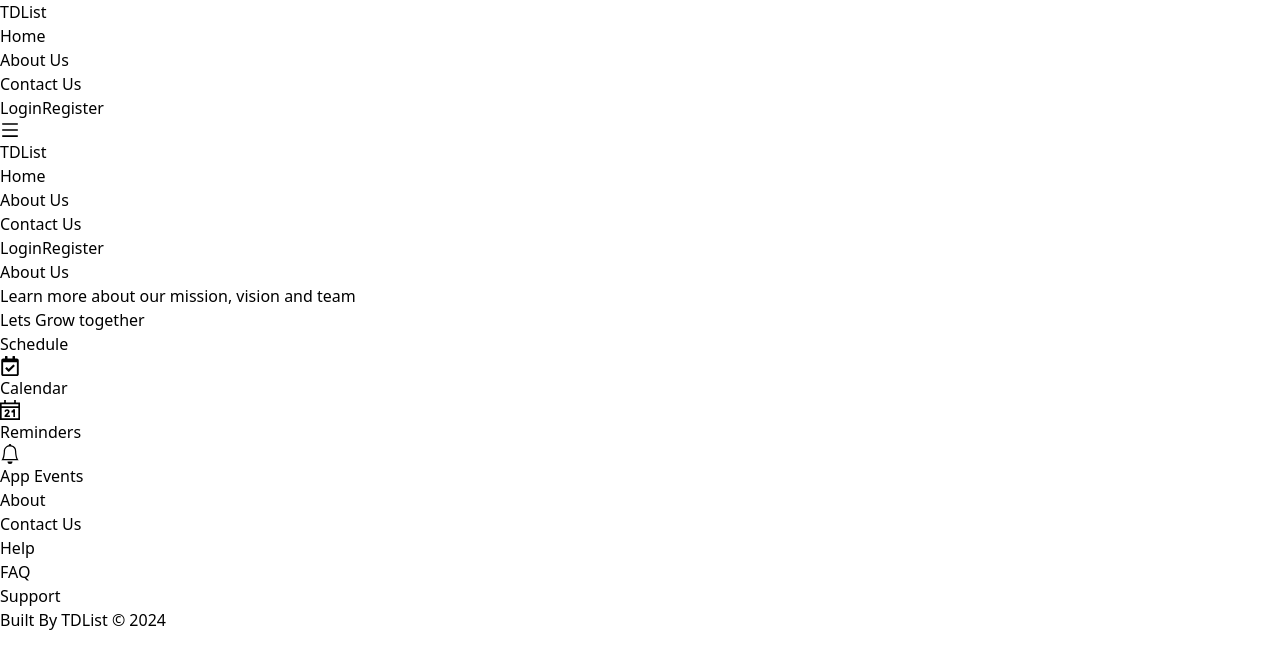
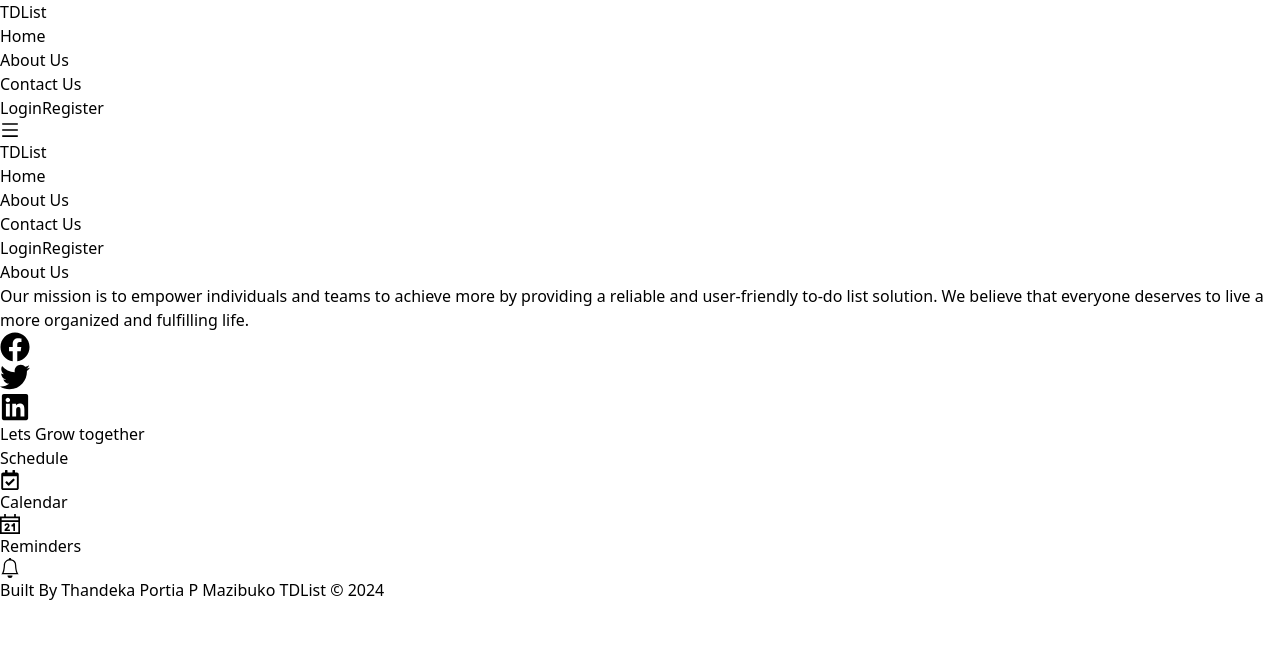
Before and after one commit to Thandekaportiap/To-Do-List-App, a React (Vite) app in the folder frontend/: page /about-us in a window 1280 px wide. Shown: the top 668 px of the page. Built offline with nearby package versions, Linux system fonts and the light colour scheme.

Commit message:
todolist

```diff
--- a/frontend/src/components/Footer.jsx
+++ b/frontend/src/components/Footer.jsx
@@ -9,33 +9,23 @@ const footer = () => {
         <footer className="bg-black text-gray-200 py-8 px-4">
       <div className="container mx-auto flex flex-wrap">
         <div className="w-full lg:w-1/4 ssm:w-1/2">
-          <h4 className="font-semibold mb-4 text-6xl">Lets Grow together</h4>
+          <h4 className="font-semibold mb-4 text-5xl">Lets Grow together</h4>
 
 
         </div>
         <div className="w-full lg:w-1/4 ssm:w-1/2">
-          <h4 className="text-lg font-semibold mb-4">Schedule<FaRegCalendarCheck size={20}/></h4>
-          <p className="mb-4">Calendar<GrSchedule size={20}/></p>
-          <p className="mb-4">Reminders <BsBell size={20}/></p>
-
-
+          <h4 className="text-lg font-semibold mb-2">Schedule<FaRegCalendarCheck size={20}/></h4>
+        </div>
+        <div className="w-full lg:w-1/4 ssm:w-1/2">
+          <h4 className="text-lg font-semibold mb-2">Calendar<GrSchedule size={20}/></h4>
 
         </div>
         <div className="w-full lg:w-1/4 ssm:w-1/2">
-          <h4 className="text-lg font-semibold mb-4">App Events</h4>
-          <p className="mb-4">About</p>
-          <p>Contact Us</p>
-
-
-        </div>
-        <div className="w-full lg:w-1/4 ssm:w-1/2">
-          <h4 className="text-lg font-semibold mb-4">Help</h4>
-          <p className="mb-4">FAQ</p>
-          <p>Support</p>
+          <h4 className="text-lg font-semibold mb-2">Reminders <BsBell size={20}/></h4>
 
         </div>
       </div>
-      <p className="text-center mt-8">Built By TDList &copy; 2024</p>
+      <p className="text-center mt-8">Built By Thandeka Portia P Mazibuko  TDList &copy; 2024</p>
     </footer>
 
         </>
--- a/frontend/src/pages/AboutUs.jsx
+++ b/frontend/src/pages/AboutUs.jsx
@@ -1,18 +1,26 @@
 import React from "react";
+import { FaFacebook, FaTwitter, FaLinkedin } from 'react-icons/fa';
 
 export const AboutUs = () => {
     return(
         <>
-        <div className="container mx-auto text-black">
-
-                <h1 className="text-[34px]">About Us</h1>
-
-                <p className="text-[12px]">Learn more about our mission, vision and team</p>
-
-        </div>
-        <div>
-
-        </div>
+        <div className="min-h-screen flex flex-col items-center justify-center bg-gray-100">
+      <h1 className="text-4xl font-bold text-purple-600 mb-4">About Us</h1>
+      <p className="text-lg text-gray-700 text-center max-w-2xl mb-8">
+        Our mission is to empower individuals and teams to achieve more by providing a reliable and user-friendly to-do list solution. We believe that everyone deserves to live a more organized and fulfilling life.
+      </p>
+      <div className="flex space-x-4 mb-4">
+        <a href="https://facebook.com" target="_blank" rel="noopener noreferrer">
+          <FaFacebook className="text-white bg-purple-600 hover:bg-purple-500 rounded-full p-2" size={30} />
+        </a>
+        <a href="https://twitter.com" target="_blank" rel="noopener noreferrer">
+          <FaTwitter className="text-white bg-purple-600 hover:bg-purple-500 rounded-full p-2" size={30} />
+        </a>
+        <a href="https://linkedin.com" target="_blank" rel="noopener noreferrer">
+          <FaLinkedin className="text-white bg-purple-600 hover:bg-purple-500 rounded-full p-2" size={30} />
+        </a>
+      </div>
+    </div>
         </>
     );
 };
--- a/frontend/src/pages/Contect-us.jsx
+++ b/frontend/src/pages/Contect-us.jsx
@@ -1,14 +1,26 @@
 import React from "react";
+import { FaFacebook, FaTwitter, FaLinkedin } from 'react-icons/fa';
 
 export const ContactUs = () => {
     return(
 
-        <div className="container mx-auto text-black">
-
-                <h1 className="text-[34px]">Contact Us</h1>
-
-                <p className="text-[12px]">Get in touch with us through this page.</p>
-
-        </div>
+        <div className="min-h-screen flex flex-col items-center justify-center bg-gray-100">
+      <h1 className="text-4xl font-bold text-purple-600 mb-4">Contact Us</h1>
+      <div className="text-lg text-gray-700 text-center mb-8">
+        <p>Email: <a href="mailto:TDList@gmail.com" className="text-purple-600 hover:underline">TDList@gmail.com</a></p>
+        <p>Phone: <a href="tel:0332546522" className="text-purple-600 hover:underline">033 2546 522</a></p>
+      </div>
+      <div className="flex space-x-4 mb-4">
+        <a href="https://facebook.com" target="_blank" rel="noopener noreferrer">
+          <FaFacebook className="text-white bg-purple-600 hover:bg-purple-500 rounded-full p-2" size={30} />
+        </a>
+        <a href="https://twitter.com" target="_blank" rel="noopener noreferrer">
+          <FaTwitter className="text-white bg-purple-600 hover:bg-purple-500 rounded-full p-2" size={30} />
+        </a>
+        <a href="https://linkedin.com" target="_blank" rel="noopener noreferrer">
+          <FaLinkedin className="text-white bg-purple-600 hover:bg-purple-500 rounded-full p-2" size={30} />
+        </a>
+      </div>
+    </div>
     );
 };
--- a/frontend/src/pages/Home.jsx
+++ b/frontend/src/pages/Home.jsx
@@ -28,7 +28,7 @@ export const Home = () => {
 
             </div>
             <div className="mt-40">
-                <img src={Best} alt="hero" className='mr-4 rounded-lg  lg:w-fit lg:h-96 ssm:h-32 ssm:w-36' />
+                <img src={Best} alt="hero" className='mr-4 rounded-lg  lg:w-fit lg:h-96 ssm:h-32 ssm:w-36 ssm:invisible' />
             </div>
 
         </section>
--- a/frontend/src/pages/Homelist.jsx
+++ b/frontend/src/pages/Homelist.jsx
@@ -76,10 +76,10 @@ const Homelist = () => {
 
   return (
    <>
-  <section className='flex flex-col items-center justify-center bg-green200'>
+  <section className='flex flex-col items-center justify-center bg-green200 '>
 
-  <div>
-            <h1>Todo Lists</h1>
+
+            <h1 className='text-5xl font-semi-bold'>Todo Lists</h1>
             <ul>
                 {users.map(user => (
                     <li key={user.id}>
@@ -108,7 +108,8 @@ const Homelist = () => {
                     </li>
                 ))}
             </ul>
-            <h2>Add Tasks</h2>
+            <div className='border-2 border-stone-200n border-solid w-full'>
+            {/* <h2 className='text-3xl'>Add Tasks</h2> */}
             <input
                 type="text"
                 placeholder="Task"
@@ -121,14 +122,16 @@ const Homelist = () => {
                 onChange={(e) => setDate(e.target.value)}
             />
             <button onClick={addUser}>Add</button>
-            <h2>Get Task by ID</h2>
-            <input
+            </div>
+
+           <div className='border-2 border-red-300 border-solid w-full'>
+           <input
                 type="number"
-                placeholder="Task ID"
+                placeholder="Search Task By ID"
                 value={userId}
                 onChange={(e) => setUserId(e.target.value)}
             />
-            <button onClick={() => fetchUser(userId)}>Fetch User</button>
+            <button onClick={() => fetchUser(userId)}>Search</button>
             {user && (
                 <div>
                     <h3>User Details</h3>
@@ -136,6 +139,7 @@ const Homelist = () => {
                     <p>Name: {user.name}</p>
                 </div>
             )}
+           </div>
             <h2>Delete Task by ID</h2>
             <input
                 type="number"
@@ -143,7 +147,7 @@ const Homelist = () => {
                 onChange={(e) => setUserId(e.target.value)}
             />
             <button onClick={() => deleteUser(userId)}>Delete</button>
-        </div>
+
 
   </section>
    </>
```
